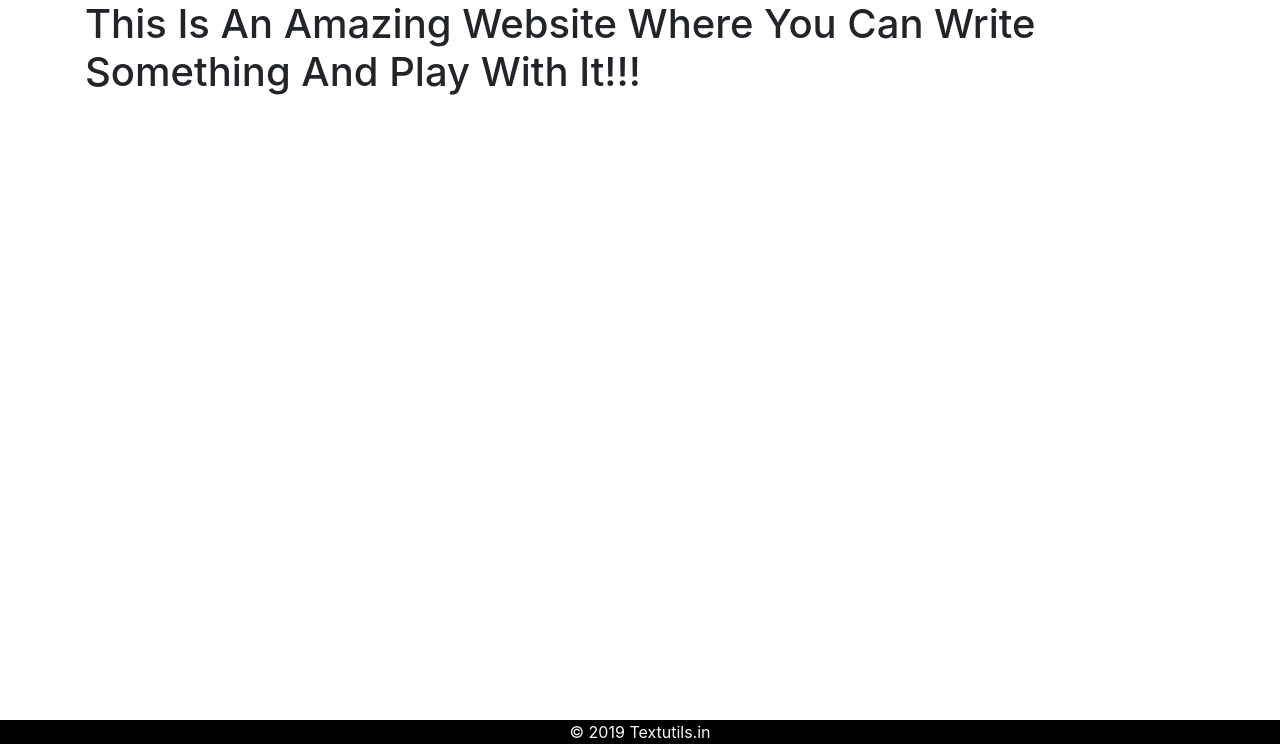
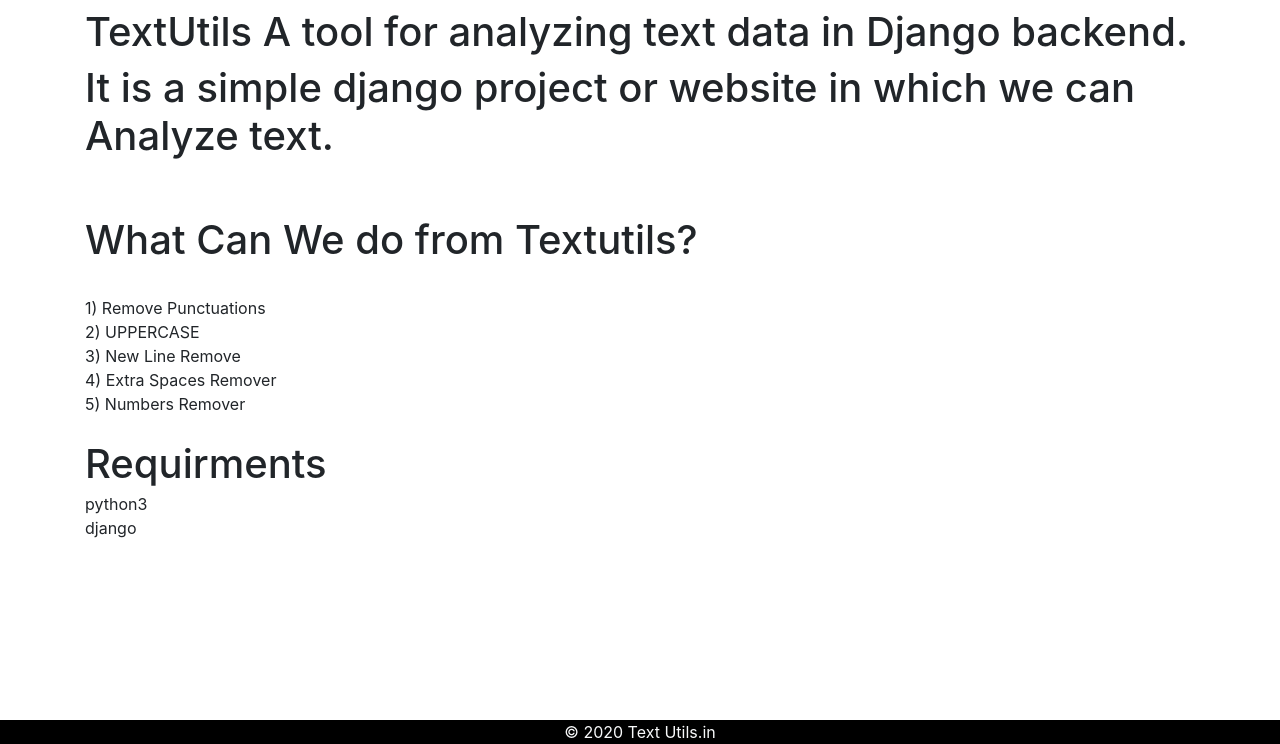
Before and after one commit to haris989/TextUtils, a Django app: page /about in a window 1280 px wide. Shown: the part 56-800 px from the top of the page. Run offline with Django 3.2, Linux system fonts and the light colour scheme; some libraries are stand-ins or nearby versions.

Commit message:
'Updated'

```diff
--- a/templates/about.html
+++ b/templates/about.html
@@ -1,69 +1,20 @@
-<!doctype html>
-<html lang="en">
-  <head>
-    <!-- Required meta tags -->
-    <meta charset="utf-8">
-    <meta name="viewport" content="width=device-width, initial-scale=1, shrink-to-fit=no">
+{% extends 'base.html' %}
+{% block title %}About {% endblock title %}
+{% block body %}
+<div class="container mt-2">
+        <h1>TextUtils A tool for analyzing text data in Django backend.</h1>
+        <h1>It is a simple django project or website in which we can Analyze text.</h1>
+        <br>
+        <br>
+        <h1>What Can We do from Textutils?</h1>
+        <br> 1) Remove Punctuations<br> 2) UPPERCASE
+        <br> 3) New Line Remove<br> 4) Extra Spaces Remover<br> 5) Numbers Remover
+        <br>
+        <br>
 
-    <!-- Bootstrap CSS -->
-    <link rel="stylesheet" href="https://stackpath.bootstrapcdn.com/bootstrap/4.2.1/css/bootstrap.min.css" integrity="sha384-GJzZqFGwb1QTTN6wy59ffF1BuGJpLSa9DkKMp0DgiMDm4iYMj70gZWKYbI706tWS" crossorigin="anonymous">
+        <h1 class='mb-1'>Requirments</h1>
+        python3<br> django
+        <br>
 
-    <title>Text Utils-Results </title>
-    <!-- Favicon-->
-    <link rel="shortcut icon" href="https://codewithharry.com/static/photo.png">
-    <style>
-.footer {
-   position: fixed;
-   left: 0;
-   bottom: 0;
-   width: 100%;
-   background-color: black;
-   color: white;
-   text-align: center;
-   display: block;
-}
-</style>
-  </head>
-  <body>
-<nav class="navbar navbar-expand-lg navbar-dark bg-dark">
-  <a class="navbar-brand" href="#">TextUtils.in</a>
-  <button class="navbar-toggler" type="button" data-toggle="collapse" data-target="#navbarNavDropdown" aria-controls="navbarNavDropdown" aria-expanded="false" aria-label="Toggle navigation">
-    <span class="navbar-toggler-icon"></span>
-  </button>
-  <div class="collapse navbar-collapse" id="navbarNavDropdown">
-    <ul class="navbar-nav">
-      <li class="nav-item active">
-        <a class="nav-link" href="/">Home</a>
-      </li>
-      <li class="nav-item">
-        <a class="nav-link" href="/about">About Us <span class="sr-only">(current)</span></a>
-      </li>
-      <li class="nav-item">
-        <a class="nav-link" href="#">Contact Us</a>
-      </li>
-
-    </ul>
-  </div>
-  <form class="form-inline">
-    <input class="form-control mr-sm-2" type="search" placeholder="Search" aria-label="Search">
-    <button class="btn btn-outline-success my-2 my-sm-0" type="submit">Search</button>
-  </form>
-</nav>
-<div class="container">
-<h1>This Is An Amazing Website Where You Can Write Something And Play With It!!!</h1>
-</div>
-
-
-<footer class="footer">
-  <div class="container">
-    <span class="text-light">&#169 2019 Textutils.in </span>
-  </div>
-</footer>
-
-    <!-- Optional JavaScript -->
-    <!-- jQuery first, then Popper.js, then Bootstrap JS -->
-    <script src="https://code.jquery.com/jquery-3.3.1.slim.min.js" integrity="sha384-q8i/X+965DzO0rT7abK41JStQIAqVgRVzpbzo5smXKp4YfRvH+8abtTE1Pi6jizo" crossorigin="anonymous"></script>
-    <script src="https://cdnjs.cloudflare.com/ajax/libs/popper.js/1.14.6/umd/popper.min.js" integrity="sha384-wHAiFfRlMFy6i5SRaxvfOCifBUQy1xHdJ/yoi7FRNXMRBu5WHdZYu1hA6ZOblgut" crossorigin="anonymous"></script>
-    <script src="https://stackpath.bootstrapcdn.com/bootstrap/4.2.1/js/bootstrap.min.js" integrity="sha384-B0UglyR+jN6CkvvICOB2joaf5I4l3gm9GU6Hc1og6Ls7i6U/mkkaduKaBhlAXv9k" crossorigin="anonymous"></script>
-  </body>
-</html>
+    </div>
+{% endblock body %}
--- /dev/null
+++ b/templates/base.html
@@ -0,0 +1,60 @@
+<!DOCTYPE html>
+<html lang="en">
+
+<head>
+    <meta charset="UTF-8">
+    <meta name="viewport" content="width=device-width, initial-scale=1.0">
+    <title>{% block title %}{% endblock title %}| Text Utils</title>
+    <link rel="stylesheet" href="https://cdn.jsdelivr.net/npm/bootstrap@4.5.3/dist/css/bootstrap.min.css" integrity="sha384-TX8t27EcRE3e/ihU7zmQxVncDAy5uIKz4rEkgIXeMed4M0jlfIDPvg6uqKI2xXr2" crossorigin="anonymous">
+    <style>
+        .footer {
+            position: fixed;
+            left: 0;
+            bottom: 0;
+            width: 100%;
+            background-color: black;
+            color: white;
+            text-align: center;
+            display: block;
+        }
+    </style>
+</head>
+
+<body>
+    <nav class="navbar navbar-expand-lg navbar-dark bg-dark">
+        <a class="navbar-brand" href="/">TextUtils.in</a>
+        <button class="navbar-toggler" type="button" data-toggle="collapse" data-target="#navbarNavDropdown" aria-controls="navbarNavDropdown" aria-expanded="false" aria-label="Toggle navigation">
+    <span class="navbar-toggler-icon"></span>
+  </button>
+        <div class="collapse navbar-collapse" id="navbarNavDropdown">
+            <ul class="navbar-nav">
+                <li class="nav-item active">
+                    <a class="nav-link" href="/">Home</a>
+                </li>
+                <li class="nav-item">
+                    <a class="nav-link" href="/about">About Us <span class="sr-only">(current)</span></a>
+                </li>
+                <li class="nav-item">
+                    <a class="nav-link" href="/contact">Contact Us</a>
+                </li>
+
+            </ul>
+        </div>
+        <form class="form-inline">
+            <input class="form-control mr-sm-2" type="search" placeholder="Search" aria-label="Search">
+            <button class="btn btn-outline-success my-2 my-sm-0" type="submit">Search</button>
+        </form>
+    </nav>
+    {% block body %} {% endblock body %}
+    <!-- Footer-->
+    <footer class="footer">
+        <div class="container">
+            <span class="text-light">&#169 2020 Text Utils.in</span>
+        </div>
+    </footer>
+    <script src="https://code.jquery.com/jquery-3.3.1.slim.min.js" integrity="sha384-q8i/X+965DzO0rT7abK41JStQIAqVgRVzpbzo5smXKp4YfRvH+8abtTE1Pi6jizo" crossorigin="anonymous"></script>
+    <script src="https://cdnjs.cloudflare.com/ajax/libs/popper.js/1.14.6/umd/popper.min.js" integrity="sha384-wHAiFfRlMFy6i5SRaxvfOCifBUQy1xHdJ/yoi7FRNXMRBu5WHdZYu1hA6ZOblgut" crossorigin="anonymous"></script>
+    <script src="https://stackpath.bootstrapcdn.com/bootstrap/4.2.1/js/bootstrap.min.js" integrity="sha384-B0UglyR+jN6CkvvICOB2joaf5I4l3gm9GU6Hc1og6Ls7i6U/mkkaduKaBhlAXv9k" crossorigin="anonymous"></script>
+</body>
+
+</html>
--- a/textutils/urls.py
+++ b/textutils/urls.py
@@ -21,6 +21,6 @@ urlpatterns = [
     path('admin/', admin.site.urls),
     path('', views.index, name='index'),
     path('analyze', views.analyze, name='analyze'),
-    path('about', views.about, name='about')
-
+    path('about', views.about, name='about'),
+    path('contact', views.contact, name='contact')
 ]
--- a/textutils/views.py
+++ b/textutils/views.py
@@ -78,3 +78,6 @@ def analyze(request):
 
 def about(request):
     return render(request, 'about.html')
+
+def contact(request):
+    return render(request, 'contact-us.html')
```
Also changed, not shown: templates/contact-us.html (added, +23 -0 lines), templates/index.html (+3 -5 lines), db.sqlite3, 1 other file.
